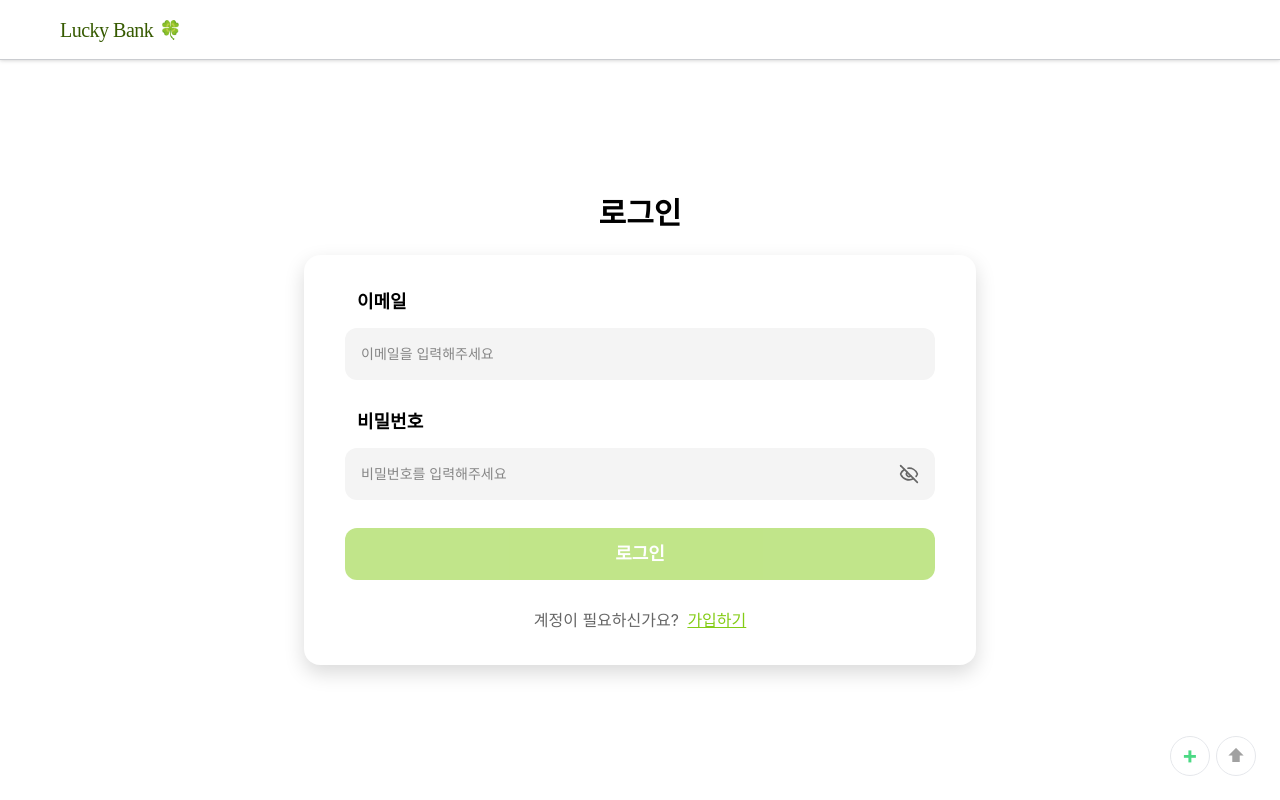
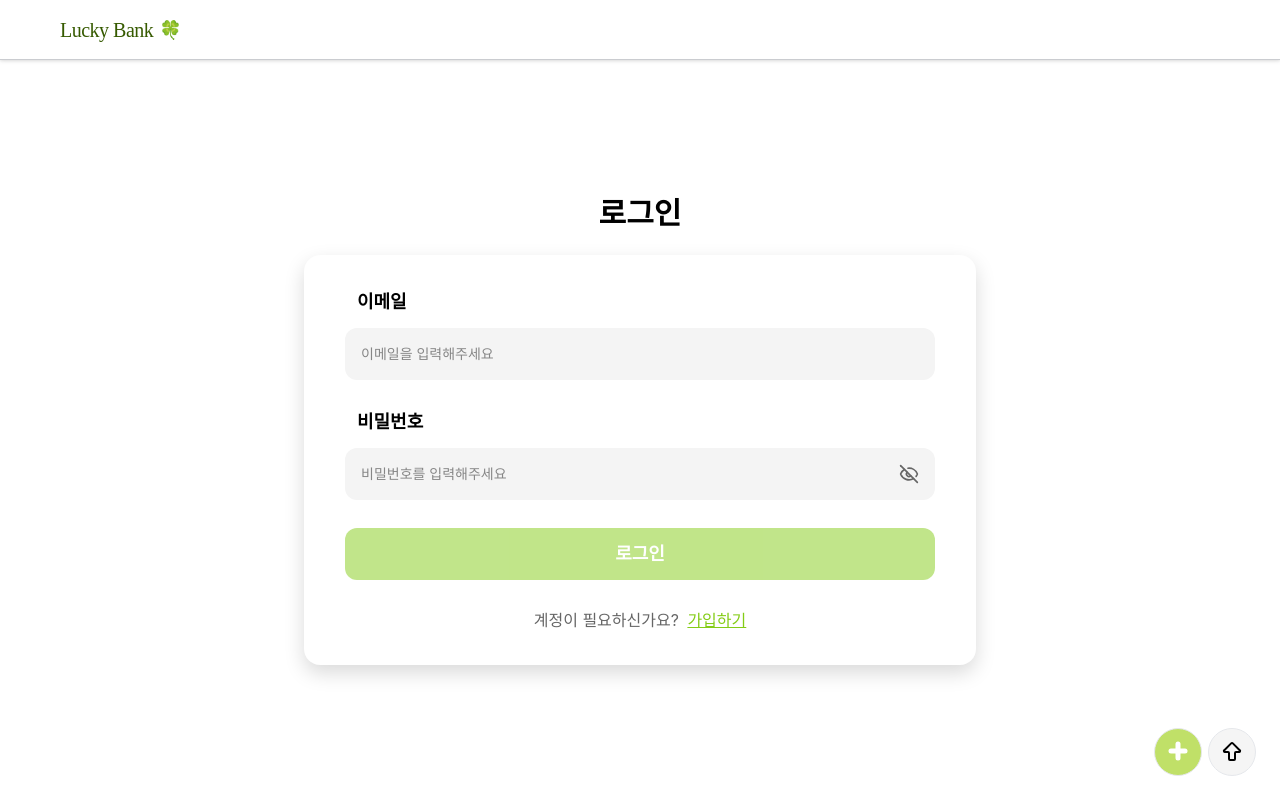
Before and after one commit to kb7-blackpink/Blackpink_AccountBook, a Vue app: page /login in a window 1280 px wide. Built offline with nearby package versions, Linux system fonts and the light colour scheme; no server answers; a web font is replaced by a local one.

Commit message:
style: CTA 버튼 크기 및 색상 수정

```diff
--- a/src/components/FloatingButtons.vue
+++ b/src/components/FloatingButtons.vue
@@ -4,25 +4,25 @@
   >
     <button
       @click="modalStore.openAddModal()"
-      class="w-7 h-7 lg:w-10 lg:h-10 pb-0.5 font-bold border rounded-full text-xl lg:text-2xl flex items-center justify-center cursor-pointer"
+      class="w-12 h-12 lg:w-12 lg:h-12 pb-0.5 font-bold border rounded-full text-xl lg:text-2xl flex items-center justify-center cursor-pointer"
       :class="[
         userStore.mode === 'lucky'
-          ? 'border-app bg-app text-green-500/70'
-          : 'border-white/30 bg-white/10 text-white ',
+          ? 'border-app text-white bg-[#C0E068]'
+          : 'border-white/30 text-white bg-[#7c3aed]',
       ]"
     >
-      +
+      <Plus stroke-width="5" />
     </button>
     <button
       @click="scrollTop"
-      class="w-7 h-7 lg:w-10 lg:h-10 lg:text-lg text-xs border rounded-full cursor-pointer"
+      class="flex items-center justify-center w-12 h-12 lg:w-12 lg:h-12 lg:text-lg text-xs border rounded-full cursor-pointer"
       :class="[
         userStore.mode === 'lucky'
-          ? 'border-app bg-app text-neutral-400'
-          : 'border-white/30  bg-white/10 text-neutral-200',
+          ? 'border-app text-app bg-neutral-100'
+          : 'border-white/30  text-white bg-white/10',
       ]"
     >
-      ⬆
+      <ArrowBigUp stroke-width="2" />
     </button>
   </div>
 </template>
@@ -32,6 +32,7 @@ import { useBudgetStore } from '@/stores/budget';
 import { onMounted } from 'vue';
 import { useUserStore } from '@/stores/user';
 import { useModalStore } from '@/stores/modal';
+import { ArrowBigUp, Plus } from 'lucide-vue-next';
 
 const budgetStore = useBudgetStore();
 const userStore = useUserStore();
```
